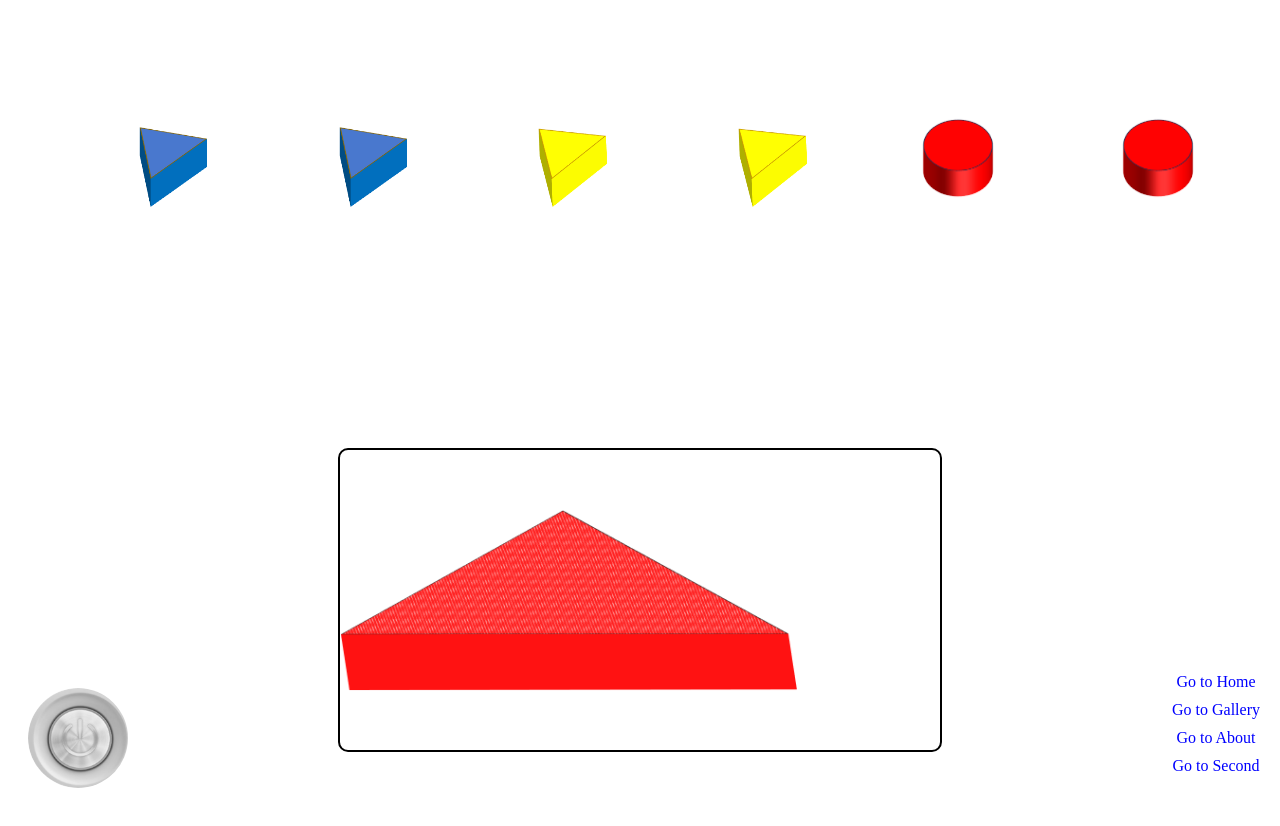
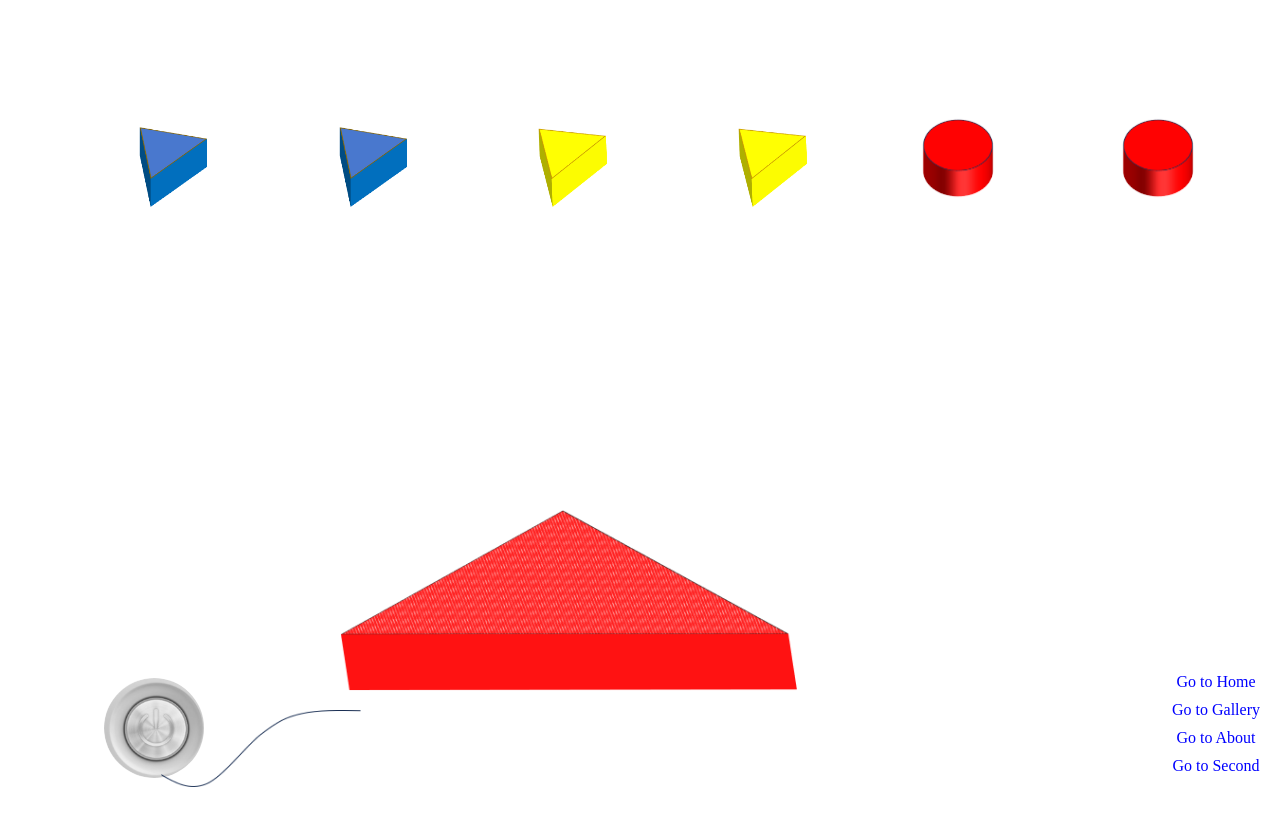
Before and after one commit to Andersonhere/vue_toys, a Vue app: page /first in a window 1280 px wide. Shown: the top 826 px of the page. Built offline with nearby package versions, Linux system fonts and the light colour scheme; what vue-grabbing-box would draw is missing.

Commit message:
add line

```diff
--- a/src/views/First.vue
+++ b/src/views/First.vue
@@ -12,9 +12,9 @@
                 @mousedown="handleMouseDown($event, index)" />
             <div class="drop-area" ref="dropArea"></div>
             <div class="button_container">
-                <button :class="{ 'on': isOn }" @click="toggleSwitch">
-                </button>
+                <button :class="{ 'on': isOn }" @click="toggleSwitch"></button>
             </div>
+            <div class="line-area" ref="line"></div>
         </div>
         <audio ref="audio" src="../music/Claudio The Worm.mp3"></audio>
     </div>
@@ -160,7 +160,6 @@ export default {
     /* 居中 */
     z-index: 1;
     /* 确保 drop-area 在 upper-rectangle 上方 */
-    border: 2px solid #000;
     /* 设置边框，2px黑色实线 */
     border-radius: 10px;
     /* 可选：设置圆角 */
@@ -176,10 +175,41 @@ export default {
 }
 
 .button_container {
-    position: relative;
-    /* 确保定位相对于容器 */
-    height: 100vh;
-    /* 使容器占满全高 */
+    background-size: contain;
+    /* 背景图片缩放以适应区域 */
+    background-repeat: no-repeat;
+    /* 防止背景重复 */
+    background-position: center;
+    /* 背景图片居中 */
+    position: absolute;
+    top: 100%;
+    /* 居中 */
+    left: 10%;
+    /* 居中 */
+    transform: translate(-50%, -50%);
+    width: 100px;
+    /* 设置区域宽度 */
+    height: 100px;
+    /* 设置区域高度 */
+}
+.line-area{
+    background-size: contain;
+    /* 背景图片缩放以适应区域 */
+    background-repeat: no-repeat;
+    /* 防止背景重复 */
+    background-position: center;
+    background-image: url('../assets/电线.png');
+    /* 背景图片居中 */
+    position: absolute;
+    top: 100%;
+    /* 居中 */
+    left: 20%;
+    /* 居中 */
+    transform: translate(-50%, -50%);
+    width: 200px;
+    /* 设置区域宽度 */
+    height: 200px;
+    /* 设置区域高度 */
 }
 
 .link-container {
```
